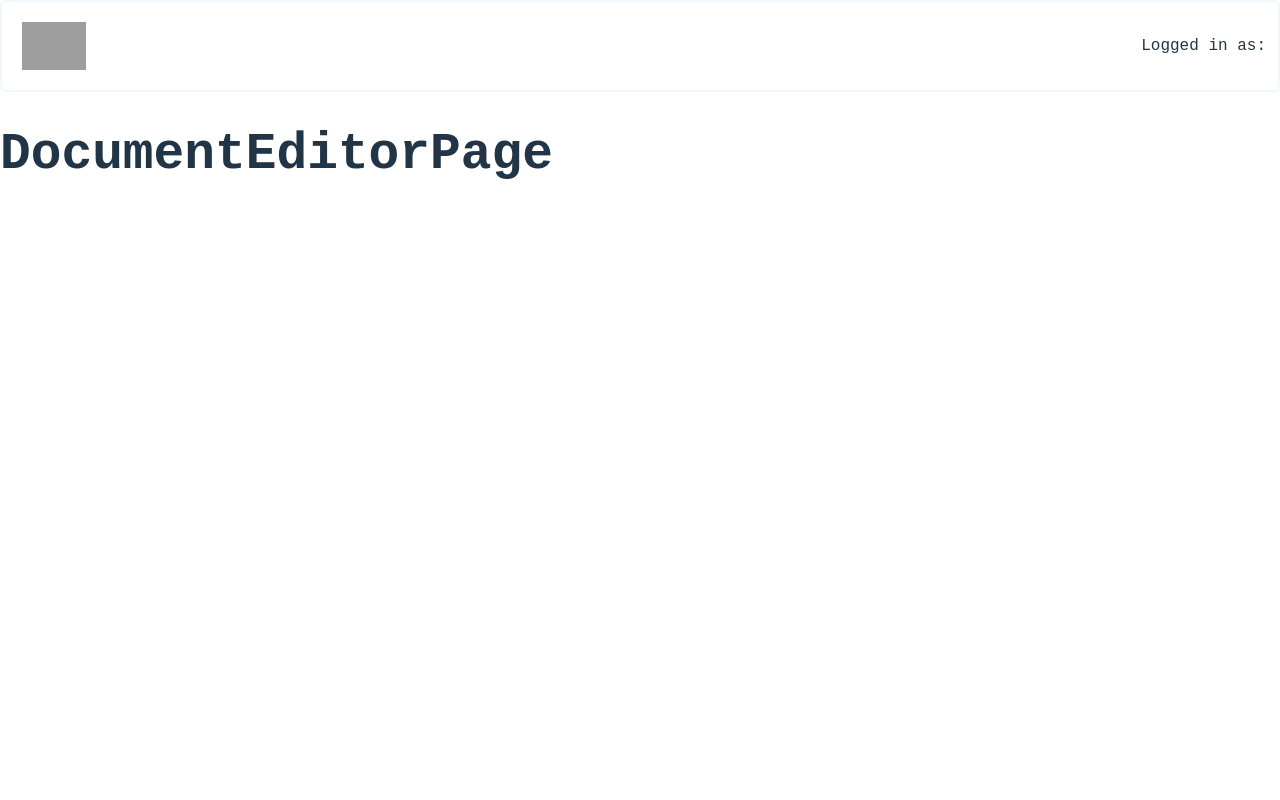
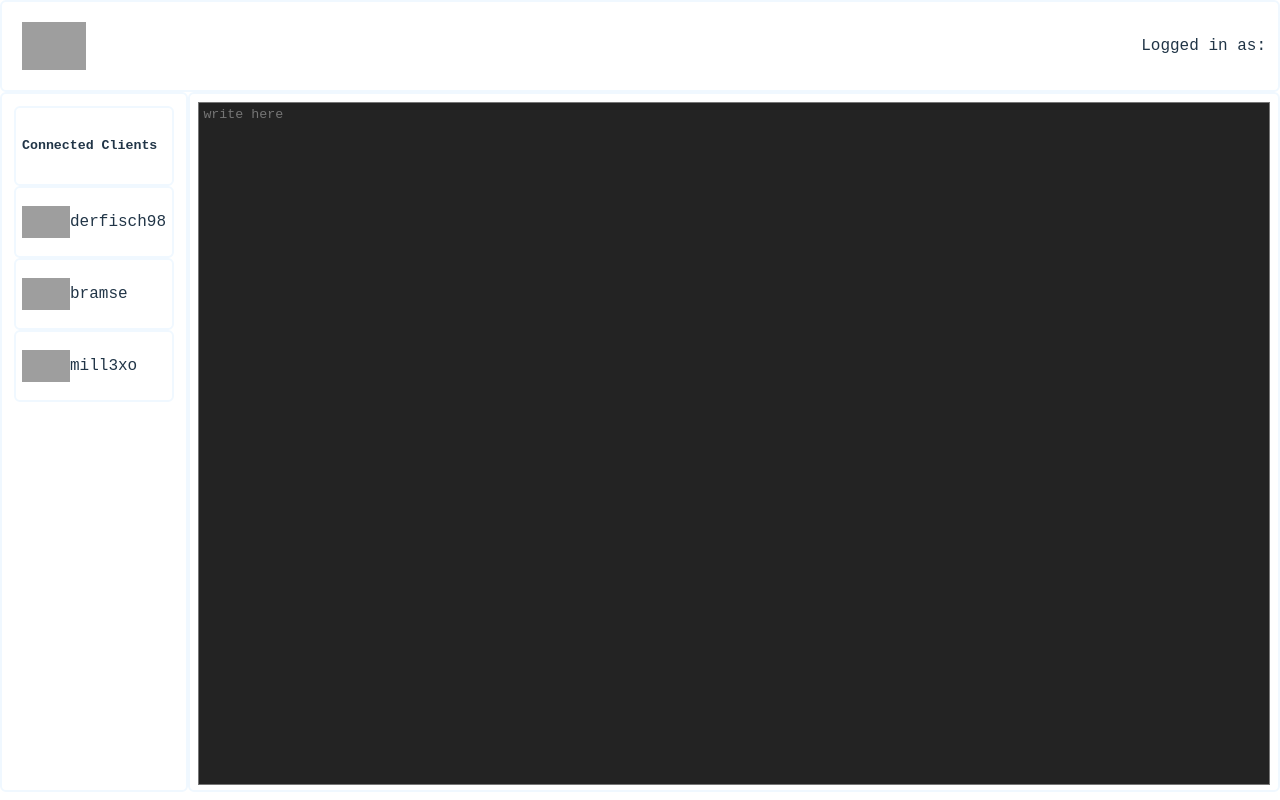
Before and after one commit to VimMotionsOnly/TrollTyper, a React (Vite) app in the folder trolltyper/: page /document-editor in a window 1280 px wide. Built offline with nearby package versions, Linux system fonts and the light colour scheme; grey boxes are pictures that could not be loaded.

Commit message:
Add editor ui

```diff
--- /dev/null
+++ b/trolltyper/src/clients.ts
@@ -0,0 +1,9 @@
+export interface client {
+    username: string;
+}
+
+export const clients: client[] = [
+    {username: "derfisch98"},
+    {username: "bramse"},
+    {username: "mill3xo"},
+]
--- /dev/null
+++ b/trolltyper/src/css/DocumentEditorPage.css
@@ -0,0 +1,33 @@
+.documentEditorContainer {
+    display: grid;
+    grid-template-columns: 1fr 9fr;
+    height: 100%;
+}
+
+.documentContentContainer {
+    border-radius: 6px;
+    border: 2px solid aliceblue;
+    padding: 8px;
+    display: flex;
+    align-content: center;
+    justify-content: center;
+}
+
+.documentContentContainer:hover {
+    border-color: crimson;
+    transition: 0.25s;
+}
+
+#documentTextArea {
+    height: 99%;
+    width: 99%;
+    padding: 4px;
+    resize: none;
+    background-color: #232323;
+    color: aliceblue;
+}
+
+#documentTextArea:hover {
+    border-color: crimson;
+    transition: 0.25s;
+}
--- a/trolltyper/src/css/Navbar.css
+++ b/trolltyper/src/css/Navbar.css
@@ -6,6 +6,7 @@
     border-radius: 6px;
     border: 2px solid aliceblue;
     padding: 12px;
+    height: 8vh;
 }
 
 .navbar:hover {
--- /dev/null
+++ b/trolltyper/src/css/Sidebar.css
@@ -0,0 +1,30 @@
+.sidebar {
+    display: flex;
+    flex-flow: column nowrap;
+    justify-content: start;
+    border-radius: 6px;
+    border: 2px solid aliceblue;
+    padding: 12px;
+    height: 84vh;
+}
+
+.sidebar:hover {
+    border-color: crimson;
+    transition: 0.25s;
+}
+
+.clientCard {
+    border-radius: 6px;
+    border: 2px solid aliceblue;
+    padding: 6px;
+    display: flex;
+    flex-flow: row nowrap;
+    justify-content: start;
+    align-items: center;
+    flex-grow: 0;
+}
+
+.clientCard:hover {
+    border-color: crimson;
+    transition: 0.25s;
+}
--- /dev/null
+++ b/trolltyper/src/customWidget/Sidebar.tsx
@@ -0,0 +1,20 @@
+import {clients} from "../clients.ts";
+import '../css/Sidebar.css'
+
+function Sidebar(){
+    return (
+        <section className="sidebar">
+            <div className="clientCard">
+                <h5>Connected Clients</h5>
+            </div>
+            {clients.map(client =>
+                <div className="clientCard">
+                    <img src="https://upload.wikimedia.org/wikipedia/en/7/73/Trollface.png" alt="client_pfp" height="32px" width="48px"/>
+                    <p>{client.username}</p>
+                </div>
+            )}
+        </section>
+    )
+}
+
+export default Sidebar
--- a/trolltyper/src/pages/Dashboard.tsx
+++ b/trolltyper/src/pages/Dashboard.tsx
@@ -12,7 +12,7 @@ const Dashboard = () => {
         <div className="card">
             Create Document
         </div></a>
-        <a href="/lobby-list" className="dashboardSelectButton">
+        <a href="/document-editor" className="dashboardSelectButton">
         <div className="card">
             Work on a Document
         </div>
--- a/trolltyper/src/pages/DocumentEditorPage.tsx
+++ b/trolltyper/src/pages/DocumentEditorPage.tsx
@@ -1,8 +1,13 @@
+import Sidebar from "../customWidget/Sidebar";
+import '../css/DocumentEditorPage.css'
+
 const DocumentEditorPage = () => {
   return (
-    <div>
-    <h1>DocumentEditorPage</h1>
-      {/* Weitere Inhalte des Dashboards */}
+    <div className="documentEditorContainer">
+      <Sidebar />
+      <section className="documentContentContainer">
+        <textarea name="documentTextArea" id="documentTextArea" placeholder="write here"></textarea>
+      </section>
     </div>
   );
 };
```
